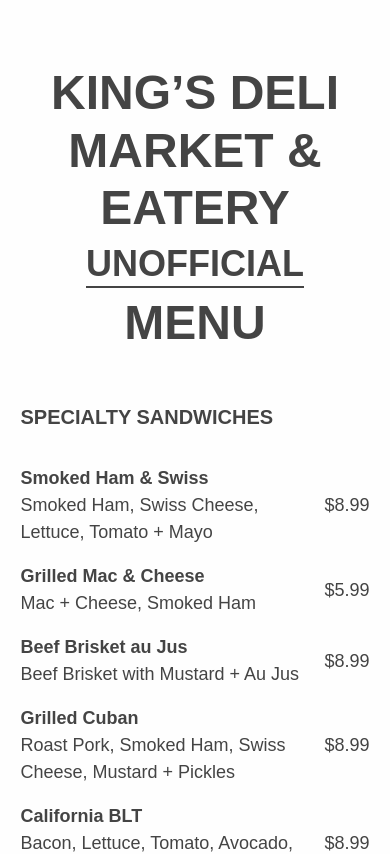
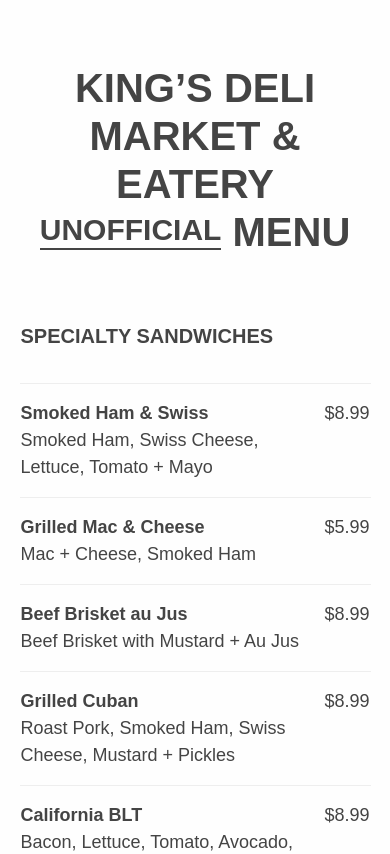
Before and after one commit to jondueck/kings, a plain HTML site: page index.html in a window 390 px wide. Shown: the top 854 px of the page. Drawn offline with Linux system fonts and the light colour scheme; a web font is replaced by a local one.

Commit message:
add border to menu on small screens

```diff
--- a/style.css
+++ b/style.css
@@ -36,12 +36,20 @@ body {
   text-align: left;
 }
 
-.menu tr {
-  border-botom: 1px solid #eee;
+.menu td {
+  padding-bottom: 1.5rem;
+  vertical-align: top;
 }
 
-.menu td {
-  padding-bottom: 1rem;
+@media (max-width: 640px) {
+  .menu tr {
+    border-bottom: 1px solid #eee;
+  }
+
+  .menu td {
+    padding-bottom: 1rem;
+    padding-top: 1rem;
+  }
 }
 
 header {
@@ -60,10 +68,15 @@ h1 {
   /* font-family: 'henderson-slab-basic', sans-serif; */
   text-transform: uppercase;
   font-weight: 700;
-  font-size: 2rem;
+  font-size: 2.5rem;
   text-align: center;
-  font-size: 3rem;
   line-height: 1.2;
+}
+
+@media (min-width: 640px) {
+  h1 {
+    font-size: 3rem;
+  }
 }
 
 h1 span {
```
